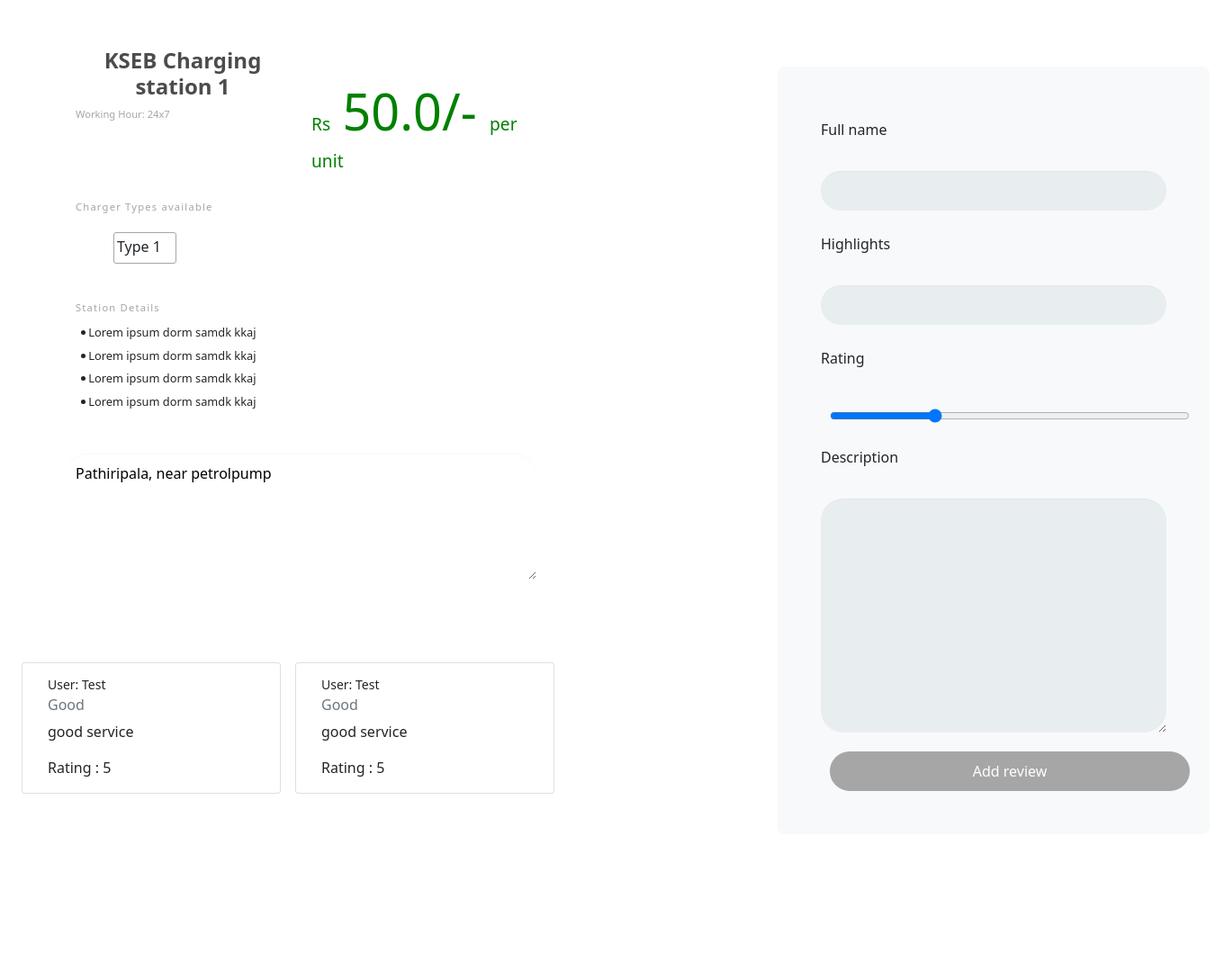
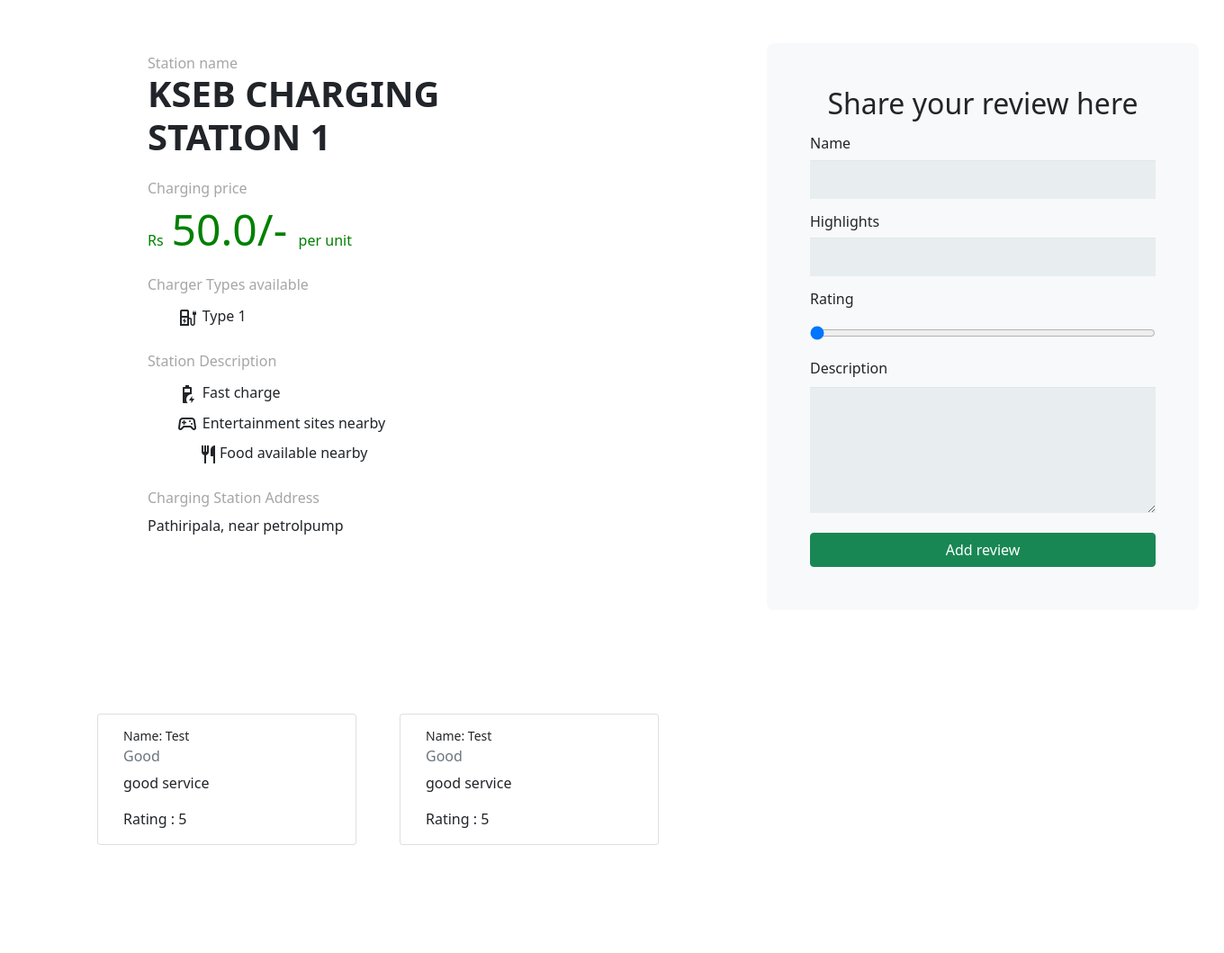
Before and after one commit to rashid234/ev_station2, a Django app: a page that uses evcharge/templates/details.html in a window 1360 px wide; the page is wider, and only the part inside the window is pictured. Shown: that part at 90% size. Before the commit the page ends 882 px from the top of that part, so only its background shows below. Run offline with Django 4.2, Linux system fonts and the light colour scheme; data comes from the database, SQL or seed files in the repository; both versions use the stored data as it was after the commit.

Commit message:
final update

```diff
--- a/evcharge/home/views.py
+++ b/evcharge/home/views.py
@@ -64,8 +64,6 @@ def logout(request):
 def addpoint(request):
     if User.objects.filter(username='admin'):
         stationdetail =list(stationdetails.objects.all())
-        print('-----------------')
-        print(stationdetail[0])
         dataset=[]
         # dump data
 
@@ -109,8 +107,6 @@ def details(request, name):
     stationdetail =list(stationdetails.objects.filter(name=name).all())
     reviewset =list(reviews.objects.filter(stationname=name).all())
     # stationdetail =list(stationdetails.objects.all())
-    print('----------')
-    print(stationdetail)
     dataset=[]
         # dump data
     for i in range(0,len(reviewset)):
@@ -141,7 +137,6 @@ def addreviews(request, stationname):
 
         en = reviews(username=username,stationname=stationname,highlights=highlights,rating=rating,description=description)
         en.save()
-        print('helo')
     else:
         pass
-    return render(request, 'addpoint.html')
+    return render(request, 'map.html')
--- a/evcharge/templates/details.html
+++ b/evcharge/templates/details.html
@@ -11,179 +11,59 @@
   <script src="https://cdn.jsdelivr.net/npm/bootstrap@5.0.2/dist/js/bootstrap.bundle.min.js"
     integrity="sha384-MrcW6ZMFYlzcLA8Nl+NtUVF0sA7MsXsP1UyJoMp4YLEuNSfAP+JcXn/tWtIaxVXM"
     crossorigin="anonymous"></script>
+    <link rel="stylesheet" href="https://fonts.googleapis.com/css2?family=Material+Symbols+Outlined:opsz,wght,FILL,GRAD@48,400,0,0" />
 </head>
 <style>
+
   @import url(https://fonts.googleapis.com/css?family=Roboto:300);
-  /* ----- Variables ----- */
-  /* ----- Global ----- */
-  * {
-    box-sizing: border-box;
-  }
-
-  html,
-  body {
-    height: 100%;
-  }
 
   body {
-    display: grid;
-    grid-template-rows: 1fr;
     background-color: #fff;
     font:Roboto;
   }
 
   h3 {
-    font-size: 0.7em;
-    letter-spacing: 1.2px;
+    font-size: 1em;
     color: #a6a6a6;
+    margin-bottom:0;
   }
 
 
-
-  /* ----- Product Section ----- */
   .product {
-    /* display: grid; */
-    /* grid-template-columns: 0.9fr 1fr; */
-    /* margin: auto; */
-    padding: 2.5em 0;
+    padding: 3em 5em;
     min-width: 600px;
     background-color: white;
-    border-radius: 5px;
   }
 
 
-  /* ----- Informations Section ----- */
   .product__info {
     padding: 0.8em 6rem;
   }
 
-  .title h1 {
-    margin-bottom: 0.1em;
-    color: #4c4c4c;
-    font-size: 1.5em;
-    font-weight: 900;
-  }
-
-  .title span {
-    font-size: 0.7em;
-    color: #a6a6a6;
-  }
-
   .price {
-    margin: 1.5em 0;
+    margin: 1em 0;
     color: green;
-    font-size: 1.2em;
+    font-size: 1em;
   }
 
   .price span {
-    padding-left: 0.15em;
-    font-size: 2.9em;
+    padding-left: 0.1em;
+    font-size: 3em;
   }
 
-  .variant {
-    overflow: auto;
-  }
-
-  .variant h3 {
-    margin-bottom: 1.1em;
-  }
-
-  .variant li {
-    float: left;
-    width: 70px;
-    height: 35px;
-    padding: 3px;
-    margin-left: -30px;
-    margin: 10px;
-    border: 1px solid transparent;
-    border-radius: 3px;
-    cursor: pointer;
-  }
-
-  .variant li:first-child,
-  .variant li:hover {
-    list-style: none;
-    border: 1px solid #a6a6a6;
-  }
-
-  .variant li:not(:first-child) {
-    margin-left: 0.1em;
-  }
-
-  .description {
-    clear: left;
-    margin: 2em 0;
-  }
-
-  .description h3 {
-    margin-bottom: 1em;
-  }
-
-  .description ul {
-    font-size: 0.8em;
-    list-style: disc;
-    margin-left: -10px;
-  }
-
-  .description li {
-    text-indent: -0.6em;
-    margin-bottom: 0.5em;
-  }
-
-  .buy--btn {
-    padding: 1.5em 3.1em;
-    border: none;
-    border-radius: 7px;
-    font-size: 0.8em;
-    font-weight: 700;
-    letter-spacing: 1.3px;
-    color: #fff;
-    background-color: #ff3f40;
-    box-shadow: 2px 2px 25px -7px #4c4c4c;
-    cursor: pointer;
-  }
-
-  .buy--btn:active {
-    transform: scale(0.97);
-  }
-
-  .share {
-    padding: 20px;
-    background-color: red;
-  }
-
-  /* review form */
-  .reviewform label {
-    margin: 10px 0;
-  }
-
-  .reviewform input,
-  textarea {
-    margin: 0px 10px;
-    border: 0;
-    border-radius: 25px;
-    background-color: #a6a6a6;
-    padding: 10px 25px;
-    width: 400px;
-    color: white;
-  }
-
-
-
-
-  form {
-    max-width: 300px;
-    margin: 10px auto;
-    padding: 10px 20px;
+  .form {
+    width: 40em;
+    margin: 3em 10em auto;
     background: #f4f7f8;
     border-radius: 8px;
     position: absolute;
-    top: 4em;
-    right: 1em;
   }
 
-  h1 {
-    margin: 0 0 10px 0;
+  ul{
+    list-style-type: none;
+  }
+
+  h2 {
     text-align: center;
   }
 
@@ -204,12 +84,11 @@
     height: auto;
     margin: 0;
     outline: 0;
-    padding: 10px;
+    padding: 0.6em;
     width: 100%;
     background-color: #e8eeef;
-    color: #8a97a0;
     box-shadow: 0 1px 0 rgba(0, 0, 0, 0.03) inset;
-    margin-bottom: 15px;
+    margin-top:-1em;;
   }
 
   input[type="radio"],
@@ -220,7 +99,6 @@
   select {
     padding: 6px;
     height: 32px;
-    border-radius: 2px;
   }
 
   button {
@@ -238,24 +116,10 @@
     margin-bottom: 5px;
   }
 
-  fieldset {
-    margin-bottom: 15px;
-    border: none;
-  }
-
-  legend {
-    font-size: 1.4em;
-    margin-bottom: 5px;
-  }
-
   label {
     display: block;
-    margin-bottom: 2px;
-  }
-
-  label.light {
-    font-weight: 300;
-    display: inline;
+    margin-top:0.8em;
+    margin-bottom:-0.5em;
   }
 
   @media screen and (min-width: 480px) {
@@ -265,64 +129,73 @@
     }
 
   }
+
+  .desc_align{
+    margin-bottom:-1em;
+  }
 </style>
 
 <body class="row">
   <section class="product col-10 col-md-6">
     <div class="product__info row">
-      <div class="title col-6">
-        <!-- <h1>Station name</h1> -->
-        <h1>{{stationname}}</h1>
-        <span>Working Hour: 24x7</span><br>
-        <!-- <span>Customer Rating:</span> -->
+      <div class="title">
+        <h3>Station name</h3>
+        <h1 class="text-uppercase" style="font-weight:bold;">{{stationname}}</h1>
+        <!-- <span>Working Hour: 24x7</span><br> -->
       </div>
-      <div class="price col-6">
+      <div class="price">
+        <h3>Charging price</h3>
         Rs <span>{{price}}/- </span> per unit
-        <!-- Rs <span>79/- </span> per unit -->
       </div>
       <div class="variant">
         <h3>Charger Types available</h3>
         <ul>
-          <li>{{charger}}</li>
-          <!-- <li>Type 2</li> -->
+          <span class="material-symbols-outlined" style="float:left; margin-top:0.6em;">
+            ev_charger
+            </span><li style="padding:0.8em; margin-left:1em;">{{charger}}</li>
         </ul>
       </div>
       <div class="description">
-        <h3>Station Details</h3>
+        <h3>Station Description</h3>
         <ul>
-          <li>Lorem ipsum dorm samdk kkaj</li>
-          <li>Lorem ipsum dorm samdk kkaj</li>
-          <li>Lorem ipsum dorm samdk kkaj</li>
-          <li>Lorem ipsum dorm samdk kkaj</li>
+          <div class="desc_align">
+          <span class="material-symbols-outlined" style="float:left; margin-top:0.6em;">
+            battery_charging_80
+            </span><li style="padding:0.8em; margin-left:1em;">Fast charge</li>
+          </div>
+          <div class="desc_align">
+            <span class="material-symbols-outlined" style="float:left; margin-top:0.6em; margin-left:-1em;">
+              sports_esports
+            </span><li style="padding:0.8em; margin-left:1em;">Entertainment sites nearby</li>
+          </div>
+
+          <div class="desc_align">
+            <span class="material-symbols-outlined" style="float:left; margin-top:0.6em;">
+              restaurant
+            </span><li style="padding:0.8em; margin-left:1em;">Food available nearby</li>
+          </div>
         </ul>
       </div><br>
-      <!-- <button class="buy--btn">Show Direction</button> -->
-      <textarea name="address" id="" cols="30" rows="5" style="background-color: #fff;color: #000;" disabled>{{address}}</textarea>
+      <h3 style="margin-top:1em;">Charging Station Address</h3>
+      <p style="margin-top:0.58em;">{{address}}</p>
     </div>
   </section>
   <section class="col-12 col-md-5 reviewform">
-    <form action="addreviews/{{stationname}}" method="post" class="bg-light p-5">
+    <form action="addreviews/{{stationname}}" method="post" class="bg-light p-5 form">
       {% csrf_token %}
-      <label for="Full_name">Full name</label><br>
-      <input type="text" id="username" name="username"><br>
+      <h2>Share your review here</h2>
+      <label for="Full_name">Name</label><br>
+      <input type="text" id="username" name="username" Required><br>
       <label for="Highlights">Highlights</label><br>
-      <input type="text" id="highlights" name="highlights"><br>
+      <input type="text" id="highlights" name="highlights" Required><br>
       <label for="rating">Rating</label><br>
-      <input type="range" min="1" max="5" value="2" class="slider" id="myRange" name="myRange"><br>
-      <label for="description">Description</label><br>
-      <textarea name="description" id="description" cols="30" rows="10"></textarea>
-      <input type="submit" class="btn btn-success" value="Add review" style="color: #fff;">
+      <input type="range" min="1" max="5" value="0" class="slider" id="myRange" name="myRange" style="width:24em;"><br>
+      <label for="description" style="margin-bottom:0.1em;" Required>Description</label><br>
+      <textarea name="description" id="description" cols="30" rows="5"></textarea>
+      <input type="submit" class="btn btn-success" value="Add review" style="color: #fff; margin-top: 1em; width:24em;">
     </form>
   </section>
-
-  <section class="col-12 row m-3" id="cardsection">
-    <!-- <div class="card" style="width: 18rem;">
-      <div class="card-body">
-        <h5 class="card-title">Card title</h5>
-        <h6 class="card-subtitle mb-2 text-muted">Card subtitle</h6>
-        <p class="card-text">Some quick example text to build on the card title and make up the bulk of the card's content.</p>
-      </div>
-    </div> -->
+  <section class="col-12 row m-5 p-5" id="cardsection">
   </section>
 
 </body>
@@ -334,10 +207,11 @@
     console.log(data);
 
     var cardsection = document.getElementById('cardsection')
+    if (data.length != 0){
       for (let k = 0; k < data.length; k++) {
-      cardsection.innerHTML += `<div class="card m-2" style="width: 18rem;">
+        cardsection.innerHTML += `<div class="card m-4" style="width: 18rem;">
           <div class="card-body">
-          <h5 class="card-title" style="font-size:14px"> User: ${data[k].username}</h5>
+            <h5 class="card-title" style="font-size:14px"> Name: ${data[k].username}</h5>
             <h6 class="card-subtitle mb-2 text-muted">${data[k].highlights}</h6>
             <p class="card-text">${data[k].description}</p>
             <p class="card-text">Rating : ${data[k].rating}</p>
@@ -345,6 +219,8 @@
         </div>`
       }
     }
+
+  }
 </script>
 
 </html>
--- a/evcharge/templates/index.html
+++ b/evcharge/templates/index.html
@@ -77,7 +77,4 @@ header.masthead .masthead-heading {
   </div>
 </header>
 
-
-<a href='details'>details</a>
-
 {% endblock %}
--- a/evcharge/templates/login.html
+++ b/evcharge/templates/login.html
@@ -18,7 +18,6 @@ Login
           <input type="text" placeholder="username" name= "username"/>
           <input type="password" placeholder="password" name= "password"/>
           <button type="submit">login</button>
-          <p class="message">Not registered? <a href="register">Create an account</a></p>
         </form>
       </div>
     </div>
--- a/evcharge/templates/loginbase.html
+++ b/evcharge/templates/loginbase.html
@@ -55,12 +55,13 @@
             text-transform: uppercase;
             outline: 0;
             background-color: #328f8a;
-            background-image: linear-gradient(45deg,#328f8f,#394867);
+            background-image: linear-gradient(45deg,#4bc970,#4bc970);
             width: 100%;
             border: 0;
             padding: 15px;
             color: #FFFFFF;
             font-size: 14px;
+            font-weight:bold;
             -webkit-transition: all 0.3 ease;
             transition: all 0.3 ease;
             cursor: pointer;
@@ -84,7 +85,7 @@
 
           body {
             background-color: #AFD3E2;
-            background-image: linear-gradient(45deg,#328f8f,#394867);
+            background-image: linear-gradient(45deg,#4bc970,#4bc970);
             font-family: "Roboto", sans-serif;
             -webkit-font-smoothing: antialiased;
             -moz-osx-font-smoothing: grayscale;
--- a/evcharge/templates/map.html
+++ b/evcharge/templates/map.html
@@ -19,7 +19,7 @@ Map
   font-size: 16px;
   margin: 4px 2px;"/>
   <datalist id="Station">
-    <!-- <option value="C++">C++</option> -->
+
   </datalist>
 
   <button onclick="stationsearch()" style="background-color: #4CAF50;
```
Also changed, not shown: evcharge/templates/addpoint.html (+8 -7 lines), evcharge/db.sqlite3. Lines whose indentation alone changed are shown as unchanged.
